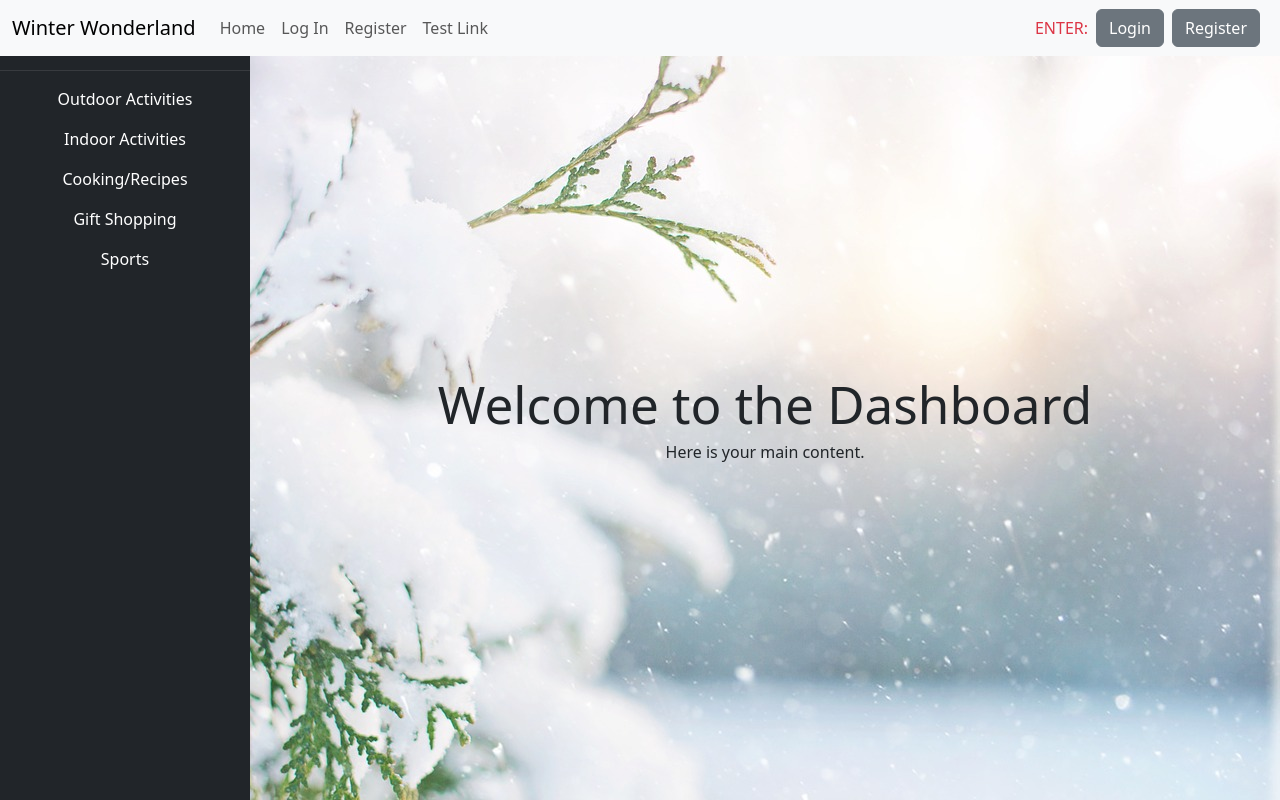
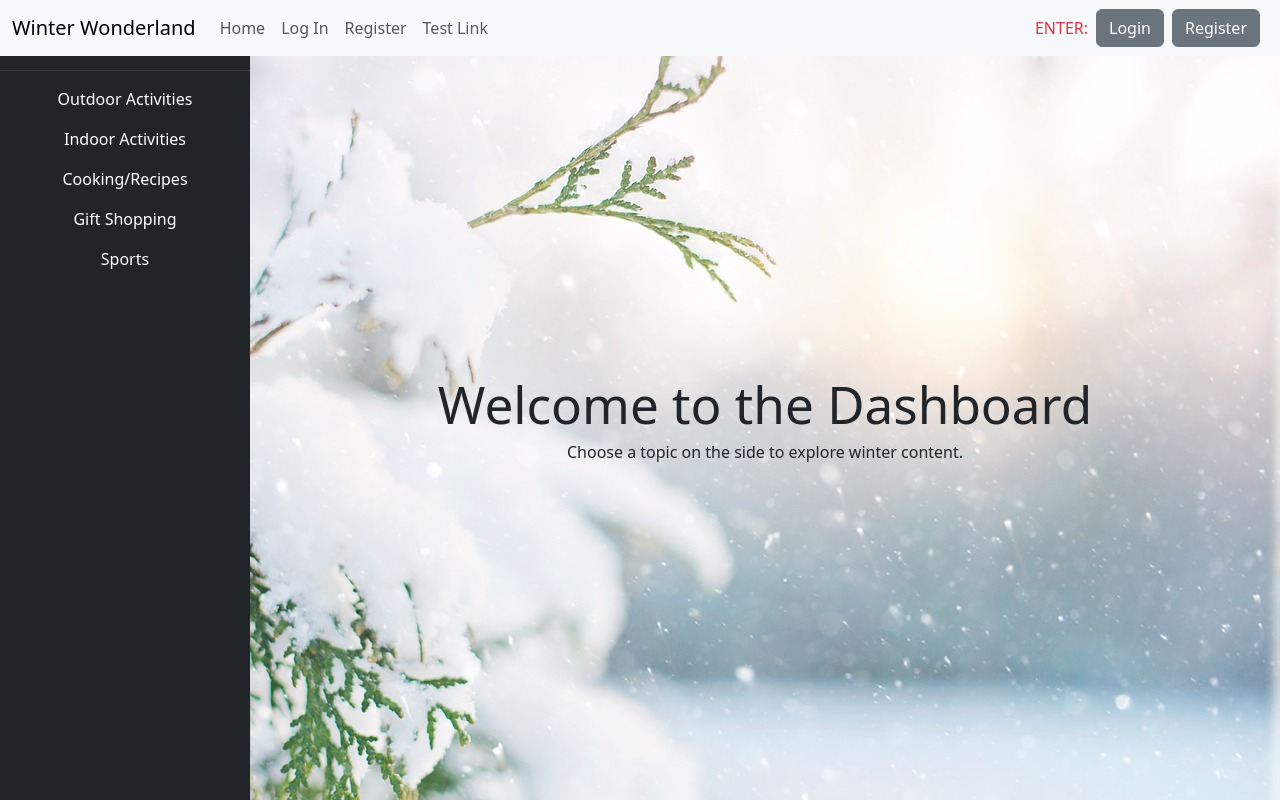
Before and after one commit to hubforschoolwork/pro5go, a React (Vite) app: page /dashboard in a window 1280 px wide. Built offline with nearby package versions, Linux system fonts and the light colour scheme; no server answers.

Commit message:
Add code to new page

```diff
--- a/src/App.jsx
+++ b/src/App.jsx
@@ -8,7 +8,7 @@ import Welcome from './pages/welcome.jsx';
 import Guest from './pages/guestarea.jsx';
 import Testlink from './pages/testlink.jsx';
 import Cooking from '/src/pages/cooking.jsx';
-import Dashboard1 from './pages/dashboard.jsx';
+import Dashboard from './pages/dashboard.jsx';
 import Giftshopping from './pages/giftshopping.jsx'
 import Indoor from '/src/pages/indoor.jsx';
 import Sports from '/src/pages/sports.jsx';
@@ -36,7 +36,7 @@ function App() {
           <Route path="/guestarea" element={<Guest/>} />
           <Route path="/testlink" element={<Testlink/>} />
           <Route path="/cooking" element={<Cooking/>} />
-          <Route path="/dashboard" element={<Dashboard1/>} />
+          <Route path="/dashboard" element={<Dashboard/>} />
           <Route path="/giftshopping" element={<Giftshopping/>} />
           <Route path="/indoor" element={<Indoor/>} />
           <Route path="/sports" element={<Sports />} />
--- a/src/components/answerform.jsx
+++ b/src/components/answerform.jsx
@@ -5,7 +5,7 @@ function Answerit() {
     return (
         <>
         <div className="form-container">
-            <h3>Winter Cooking</h3>
+            <h3>Answer A Question</h3>
         </div>
 
         <div>
--- a/src/components/dashboardmain.jsx
+++ b/src/components/dashboardmain.jsx
@@ -1,15 +1,14 @@
 import React from 'react';
-import Sidebar from './sidebar';
+
 
 const Dashboardmain = () => {
     return (
         <>
-        <Sidebar />
         <div className="d-flex">
 
             <div className="content p-4" style={{ marginLeft: '250px', width: '100%' }}>
                 <h1>Welcome to the Dashboard</h1>
-                <p>Here is your main content.</p>
+                <p>Choose a topic on the side to explore winter content.</p>
             </div>
         </div>
         </>
--- a/src/components/dashboardtest.jsx
+++ b/src/components/dashboardtest.jsx
@@ -1,7 +1,7 @@
 import React, { useEffect, useState } from "react";
 import axios from "axios";
 
-function Dashboard() {
+function Dashboard1() {
     const [message, setMessage] = useState("");
 
     useEffect(() => {
@@ -25,4 +25,4 @@ function Dashboard() {
     return <div>{message}</div>;
 }
 
-export default Dashboard;
+export default Dashboard1;
--- a/src/pages/dashboard.jsx
+++ b/src/pages/dashboard.jsx
@@ -1,19 +1,19 @@
 import React from 'react';
+import Dashboard1 from '../components/dashboardtest.jsx';
+import Sidebar from '../components/sidebar.jsx';
 import Dashboardmain from '../components/dashboardmain.jsx';
-// import Dashboard from '../components/dashboardtest.jsx';
-// import './dashboard.css';
-import Sidebar from '../components/sidebar.jsx';
 
-const Dashboard1 = () => {
+const Dashboard = () => {
     return (
         <>
         <Sidebar />
-        <Dashboardmain />
+        <Dashboard1 />
         <div className="d-flex">
+            <Dashboardmain />
         </div>
 
         </>
     );
 };
 
-export default Dashboard1;
+export default Dashboard;
```
